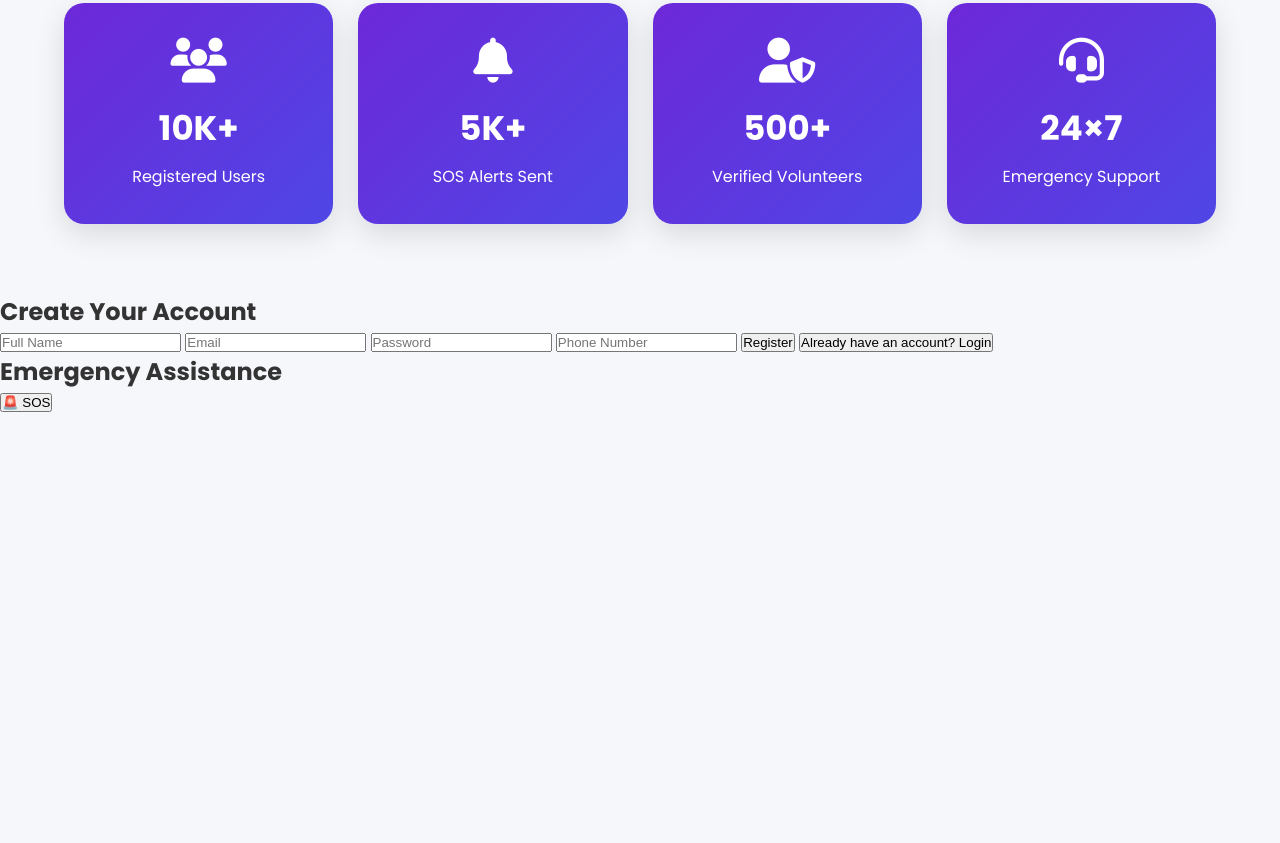
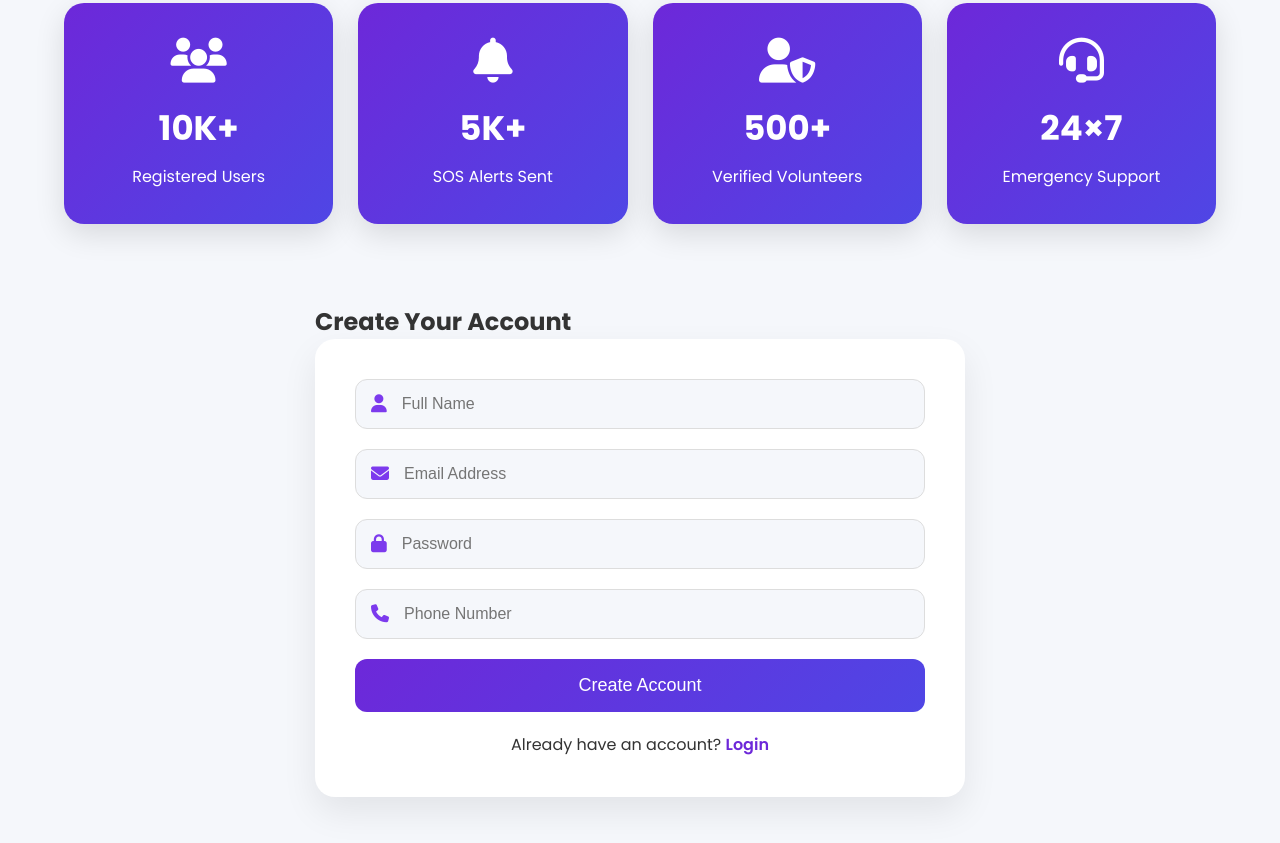
Before and after one commit to seemasaini1828/Women-Safety-Emergency-Platform, a plain HTML site: page fronted/index.html in a window 1280 px wide. Shown: the part 1216-2059 px from the top of the page. Before the commit the page ends 1630 px from the top, so only its background shows below. Drawn offline with Linux system fonts and the light colour scheme.

Commit message:
Redesign registration section

```diff
--- a/fronted/index.html
+++ b/fronted/index.html
@@ -150,42 +150,38 @@
 
     <h2>Create Your Account</h2>
 
-<div class="container">
+    <div class="register-card">
 
+        <div class="input-group">
+            <i class="fa-solid fa-user"></i>
             <input type="text" id="name" placeholder="Full Name">
+        </div>
 
-<input type="email" id="email" placeholder="Email">
+        <div class="input-group">
+            <i class="fa-solid fa-envelope"></i>
+            <input type="email" id="email" placeholder="Email Address">
+        </div>
 
+        <div class="input-group">
+            <i class="fa-solid fa-lock"></i>
             <input type="password" id="password" placeholder="Password">
+        </div>
 
+        <div class="input-group">
+            <i class="fa-solid fa-phone"></i>
             <input type="text" id="phone" placeholder="Phone Number">
+        </div>
 
-<button onclick="registerUser()" id="registerBtn">
-
-Register
-
+        <button onclick="registerUser()" class="register-btn">
+            Create Account
         </button>
 
-<button onclick="window.location.href='login.html'">
-
-Already have an account? Login
-
-</button>
+        <p class="login-text">
+            Already have an account?
+            <a href="login.html">Login</a>
+        </p>
 
     </div>
-
-</section>
-<section class="sos-section">
-
-<h2>Emergency Assistance</h2>
-
-<button class="sos-btn" onclick="sendSOS()">
-
-🚨 SOS
-
-</button>
-
-<p id="status"></p>
 
 </section>
 
--- a/fronted/style.css
+++ b/fronted/style.css
@@ -221,6 +221,73 @@ body{
     padding:0;
 }
 
+/* ================= Register ================= */
+
+.register-section{
+    width:90%;
+    max-width:650px;
+    margin:80px auto;
+}
+
+.register-card{
+    background:white;
+    padding:40px;
+    border-radius:20px;
+    box-shadow:0 15px 35px rgba(0,0,0,.08);
+}
+
+.input-group{
+    display:flex;
+    align-items:center;
+    background:#f5f7fb;
+    border:1px solid #ddd;
+    border-radius:12px;
+    padding:0 15px;
+    margin-bottom:20px;
+}
+
+.input-group i{
+    color:#7C3AED;
+    font-size:18px;
+}
+
+.input-group input{
+    flex:1;
+    border:none;
+    outline:none;
+    background:transparent;
+    padding:15px;
+    font-size:16px;
+}
+
+.register-btn{
+    width:100%;
+    padding:16px;
+    border:none;
+    border-radius:12px;
+    background:linear-gradient(135deg,#6D28D9,#4F46E5);
+    color:white;
+    font-size:18px;
+    cursor:pointer;
+    transition:.3s;
+}
+
+.register-btn:hover{
+    transform:translateY(-3px);
+}
+
+.login-text{
+    text-align:center;
+    margin-top:20px;
+    background:none;
+}
+
+.login-text a{
+    color:#6D28D9;
+    text-decoration:none;
+    font-weight:600;
+}
+
 /* ================= Responsive CSS ================= */
 
 @media(max-width:992px){
```
Lines whose indentation alone changed are shown as unchanged.
